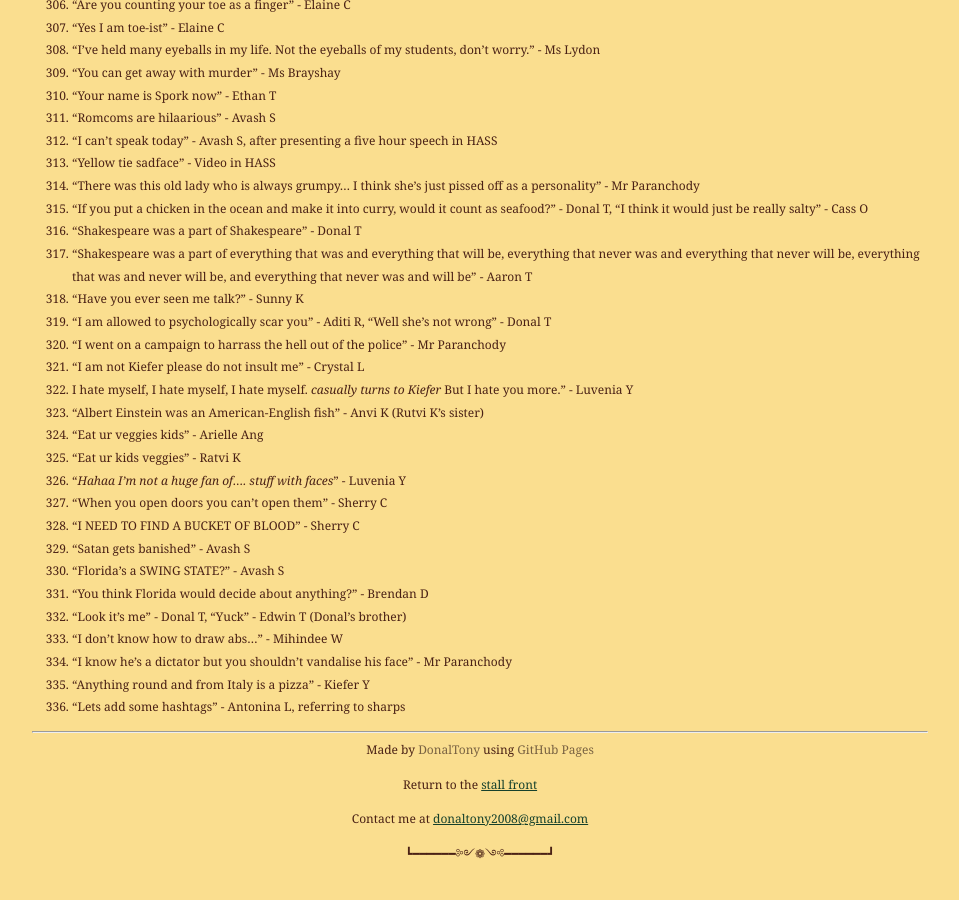
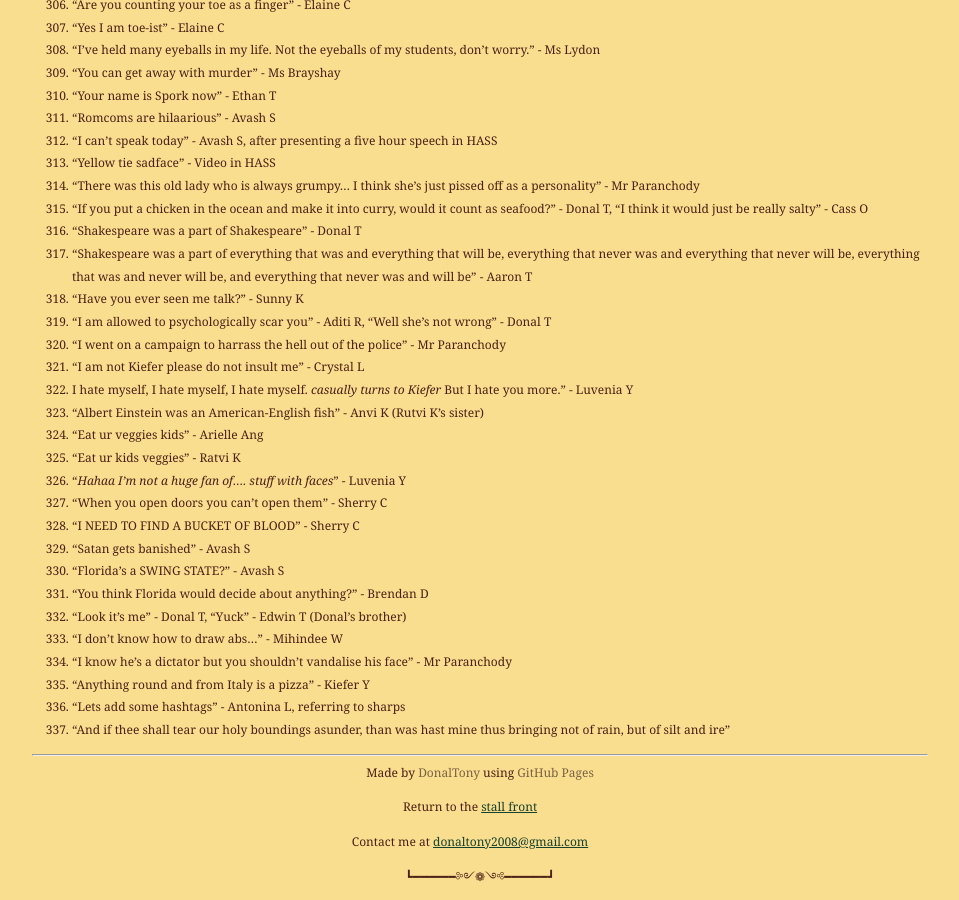
Before and after one commit to dvaraka/the-merchant, a Jekyll site: the page built from ramblings/quotes.md, in a window 1280 px wide and 900 px high, scrolled down 7290 px. Shown: the whole window, without its empty margins (160-1119 px from the left). Built offline with Jekyll 4.4.1, drawn with Linux system fonts in a browser that asks for light colours; our own code applies the rules of GitHub Pages for plain Markdown files; before the commit the page ends 8168 px from its top, so only the background shows below that.

Commit message:
Update quotes.md

```diff
--- a/ramblings/quotes.md
+++ b/ramblings/quotes.md
@@ -339,3 +339,4 @@
 334. "I know he's a dictator but you shouldn't vandalise his face" - Mr Paranchody
 335. "Anything round and from Italy is a pizza" - Kiefer Y
 336. "Lets add some hashtags" - Antonina L, referring to sharps
+337. "And if thee shall tear our holy boundings asunder, than was hast mine thus bringing not of rain, but of silt and ire"
```
